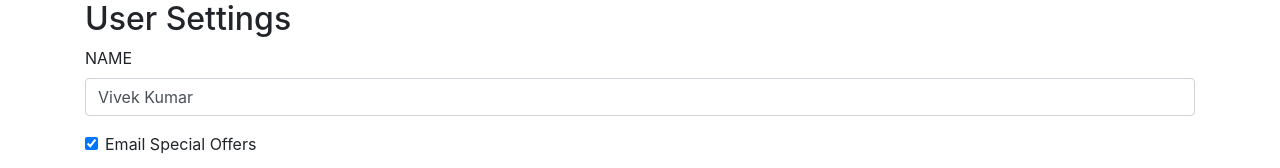
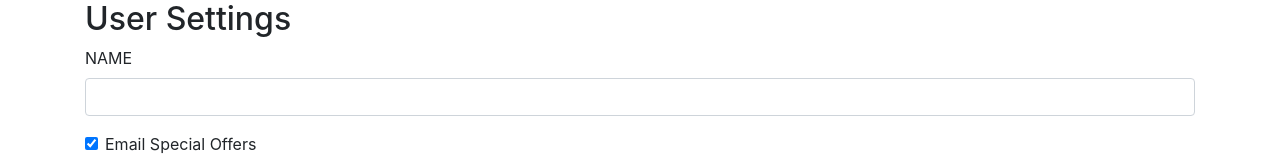
Before and after one commit to vivekkumar27june88/course-angular-form-declarative, an Angular app: page / in a window 1280 px wide. Shown: the top 168 px of the page. Built offline with nearby package versions, Linux system fonts and the light colour scheme.

Commit message:
ngNativeValidate :: Enabling browser validation and error message
Temporariry converting input type from text to number

```diff
--- a/src/app/user-settings-forms/user-settings-forms.component.html
+++ b/src/app/user-settings-forms/user-settings-forms.component.html
@@ -1,11 +1,14 @@
 <div class="container">
   <h2>User Settings</h2>
-  <form #form="ngForm">
+  <form #form="ngForm"
+    ngNativeValidate>
     <div class="form-group">
       <label for="name">NAME</label>
       <input id="name"
         [(ngModel)]="userSettings.name"
         name="name"
+        max="10"
+        type="number"
         class="form-control">
     </div>
 
@@ -98,12 +101,12 @@
   <tr>
     <td>
       <pre>
-          {{ form.value | json}}
+{{ form.value | json}}
         </pre>
     </td>
     <td>
       <pre>
-          {{ userSettings | json}}
+{{ userSettings | json}}
       </pre>
     </td>
   </tr>
```
